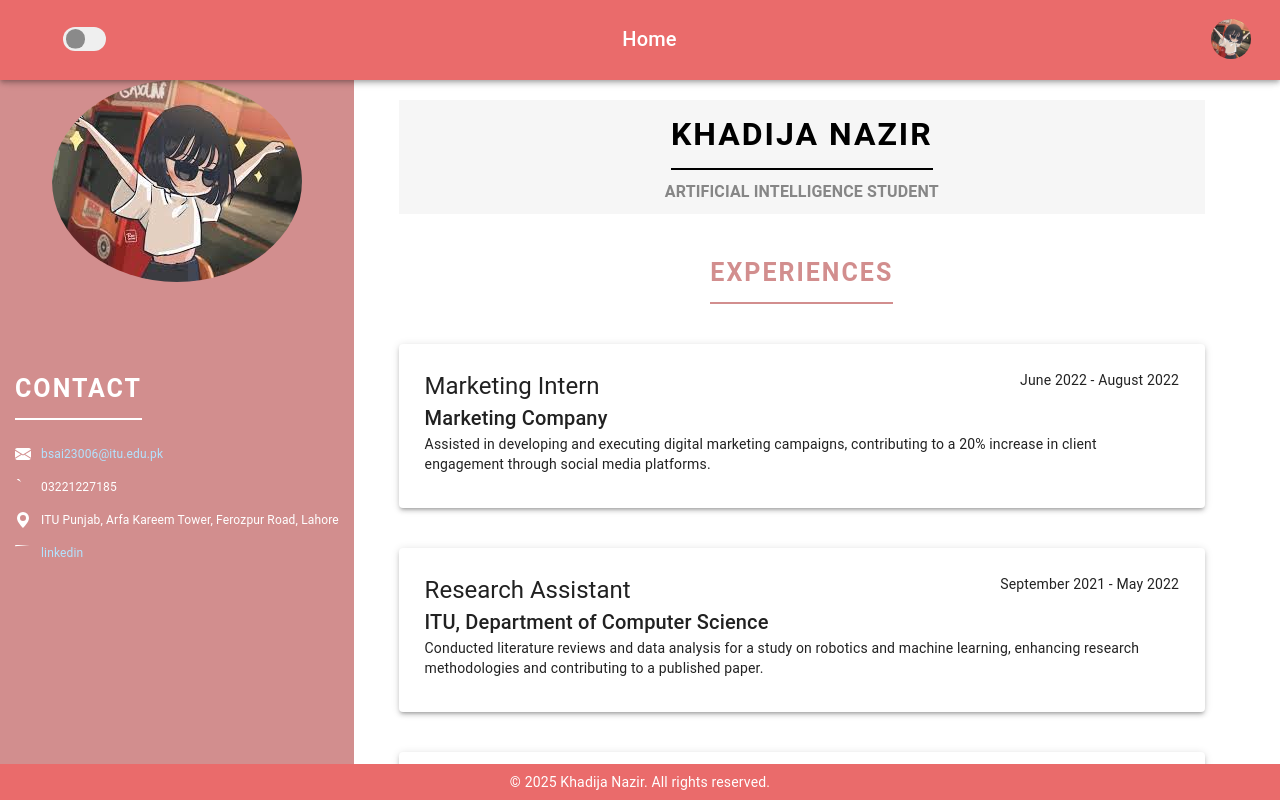
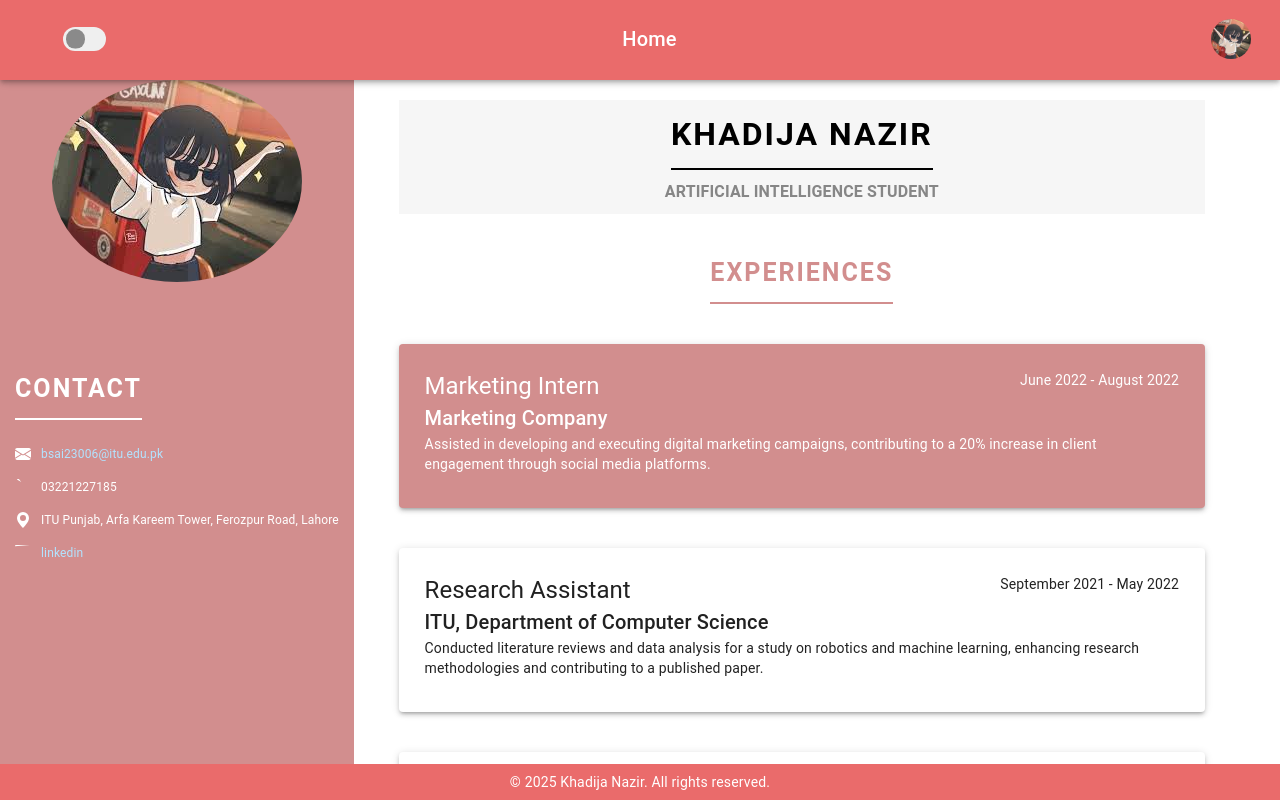
Before and after one commit to KhadijaNazir003/react-css-portfolio, a React (Create React App) app: page / in a window 1280 px wide. In both pictures the pointer is over the element 801 px from the left and 425 px from the top of the page. Shown: the top 800 px of the page. Built offline with nearby package versions, Linux system fonts and the light colour scheme; some icons are missing.

Commit message:
update project card hover styles for consistency across right and dark sections

```diff
--- a/src/styles/dark_right_side.css
+++ b/src/styles/dark_right_side.css
@@ -26,7 +26,7 @@
   font-size: 2em;
   letter-spacing: 2px;
   font-weight: bold;
-  color: #ffffff;
+  color: #d28e8e;
   padding-bottom: 10px;
   border-bottom: 2px solid #ffffff;
 }
@@ -45,6 +45,15 @@
   margin: 20px 40px;
   font-size: 12px;
   border-radius: 5px;
+}
+
+.project-card:hover {
+  background-color: #d28e8e;
+  color: #ffffff;
+  transition: all 0.2s ease;
+}
+.project-card:hover .p_head {
+  color: #ffffff;
 }
 .p_head {
   display: flex;
--- a/src/styles/right_side.css
+++ b/src/styles/right_side.css
@@ -47,6 +47,15 @@
   color: #686868;
   border-radius: 5px;
 }
+
+.project-card:hover {
+  background-color: #d28e8e;
+  color: #ffffff;
+  transition: all 0.2s ease;
+}
+.project-card:hover .p_head {
+  color: #ffffff;
+}
 .p_head {
   display: flex;
   width: 100%;
```
